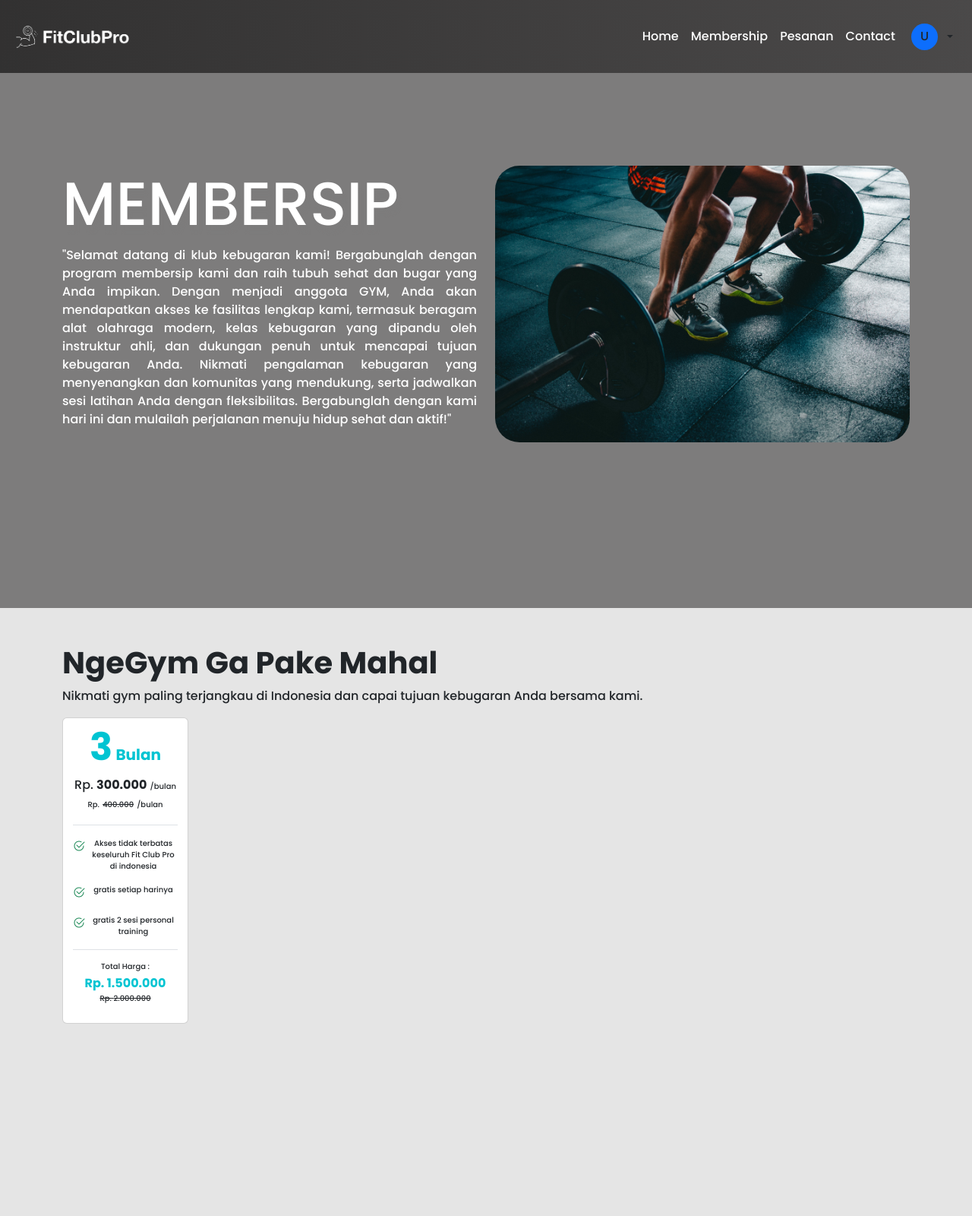
After one commit to AdrianAlga/FitClubPro, a PHP site: page /membersip.html in a window 1280 px wide. The commit adds this page. Shown: the whole page at 76% size. Run offline with PHP 8.4, Linux system fonts and the light colour scheme.

Commit message:
membersip

```diff
--- a/css/style.css
+++ b/css/style.css
@@ -1,11 +1,23 @@
 @import url("https://fonts.googleapis.com/css2?family=Poppins:wght@300;500;700&display=swap");
+@import url("https://cdn.jsdelivr.net/npm/bootstrap-icons@1.10.5/font/bootstrap-icons.css");
 
 /* CSS Variabel */
 :root {
-  --black: linear-gradient(to right, rgb(0, 0, 0), rgb(41, 40, 40));
+  --black: linear-gradient(to right, rgba(0, 0, 0, 0.6), rgba(41, 40, 40, 0.6));
   --fonts: "Poppins", sans-serif;
 }
 /* end css variabel */
+
+/* navbar profile */
+.icn-akun {
+  width: 35px;
+  height: 35px;
+}
+/* end navbar profile */
+
+a{
+  text-decoration: none;
+}
 
 body {
   font-family: var(--fonts);
@@ -31,7 +43,7 @@ body {
 
 #page1 h1 {
   font-size: 100px;
-  text-shadow: 4px 10px #312f2f;
+  text-shadow: 4px 10px #565454;
 }
 /* end home page 1 */
 
@@ -42,7 +54,7 @@ body {
 }
 
 #page2 h2 {
-  font-size: 50px;
+  font-size: 60px;
   text-shadow: 5px 5px 3px #9f9a9a;
   font-weight: 700;
 }
@@ -55,13 +67,12 @@ body {
   #page2 {
     height: 130vh;
   }
-
 }
 /* end home page 2 */
 
 /* home page 3 */
 #page3 {
-  height: 70vh;
+  height: 90vh;
 }
 
 #page3 h2 {
@@ -74,10 +85,10 @@ body {
   left: 30%;
 }
 
-#page3 span{
-    font-size: larger;
-    font-weight: 500;
-    padding-left: 10px;
+#page3 span {
+  font-size: larger;
+  font-weight: 500;
+  padding-left: 10px;
 }
 
 @media (max-width: 768px) {
@@ -93,3 +104,66 @@ body {
   }
 }
 /* end home page 3 */
+
+/* home page 4 */
+#page4 {
+  height: 100vh;
+  background-color: #9c9c9c;
+}
+#page4 h2 {
+  font-size: 70px;
+  text-shadow: 3px 5px 5px #ffffff;
+  font-weight: 500;
+}
+/* end home page 4 */
+
+/* ===== MEMBERSIP ===== */
+
+/* halaman1 */
+#halaman1 {
+  height: 100vh;
+  background-color: #7d7c7c;
+}
+
+#halaman1 h1 {
+  font-size: 80px;
+  text-shadow: 4px 10px 3px #7d7c7c;
+  color: white;
+}
+
+#halaman1 p {
+  text-align: justify;
+  color: white;
+}
+/* end halaman1 */
+
+/* halaman2 */
+#halaman2 {
+  min-height: 100vh;
+  background-color: rgb(229, 229, 229);
+}
+
+#halaman2 .card {
+  min-height: 300px;
+}
+
+.txt1 {
+  font-size: 50px;
+  font-weight: 600;
+  color: rgb(0, 196, 210);
+}
+
+.txt2 {
+  font-size: 20px;
+  font-weight: bold;
+  color: rgb(0, 196, 210);
+}
+
+.txt3 {
+  font-size: 10px;
+}
+.txt4 {
+  color: rgb(0, 196, 210);
+  font-weight: bold;
+}
+/* end halaman2 */
--- /dev/null
+++ b/membersip.html
@@ -0,0 +1,226 @@
+<!DOCTYPE html>
+<html lang="en">
+  <head>
+    <meta charset="utf-8" />
+    <meta name="viewport" content="width=device-width, initial-scale=1" />
+    <title>Bootstrap demo</title>
+    <link href="https://cdn.jsdelivr.net/npm/bootstrap@5.3.1/dist/css/bootstrap.min.css" rel="stylesheet" integrity="sha384-4bw+/aepP/YC94hEpVNVgiZdgIC5+VKNBQNGCHeKRQN+PtmoHDEXuppvnDJzQIu9" crossorigin="anonymous" />
+
+    <!-- CSS -->
+    <link rel="stylesheet" href="css/style.css" />
+  </head>
+  <body>
+    <!-- Navbar -->
+    <nav class="navbar navbar-expand-lg navbar-dark fixed-top">
+      <div class="container-fluid">
+        <a class="navbar-brand" href="#">
+          <img src="images/logo.png" alt="img" height="70px" />
+        </a>
+        <button class="navbar-toggler" type="button" data-bs-toggle="collapse" data-bs-target="#navbarNav" aria-controls="navbarNav" aria-expanded="false" aria-label="Toggle navigation">
+          <span class="navbar-toggler-icon"></span>
+        </button>
+        <div class="collapse navbar-collapse justify-content-end" id="navbarNav">
+          <ul class="navbar-nav">
+            <li class="nav-item">
+              <a class="nav-link active" aria-current="page" href="index.html">Home</a>
+            </li>
+            <li class="nav-item">
+              <a class="nav-link active" aria-current="page" href="membersip.html">Membership</a>
+            </li>
+            <li class="nav-item">
+              <a class="nav-link active" aria-current="page" href="membersip.html">Pesanan</a>
+            </li>
+            <li class="nav-item">
+              <a class="nav-link active" aria-current="page" href="contact.html">Contact</a>
+            </li>
+          </ul>
+        </div>
+        <div class="btn-group">
+          <button type="button" class="btn dropdown-toggle d-flex align-items-center" data-bs-toggle="dropdown" data-bs-display="static" aria-expanded="false">
+            <div class="bg-primary rounded-circle me-2 d-flex align-items-center justify-content-center icn-akun">U</div>
+          </button>
+          <ul class="dropdown-menu dropdown-menu-end py-0">
+            <li>
+              <a href="">
+                <button class="dropdown-item btn py-2" type="button">
+                  Logout
+                </button>
+              </a>
+            </li>
+          </ul>
+        </div>
+      </div>
+    </nav>
+    <!-- end navbar -->
+
+    <!-- halaman1 -->
+    <section id="halaman1">
+      <div class="container h-100">
+        <div class="row h-100 align-items-center">
+          <div class="col-md-6">
+            <h1>MEMBERSIP</h1>
+            <p>
+              "Selamat datang di klub kebugaran kami! Bergabunglah dengan program membersip kami dan raih tubuh sehat dan bugar yang Anda impikan. Dengan menjadi anggota GYM, Anda akan mendapatkan akses ke fasilitas lengkap kami, termasuk
+              beragam alat olahraga modern, kelas kebugaran yang dipandu oleh instruktur ahli, dan dukungan penuh untuk mencapai tujuan kebugaran Anda. Nikmati pengalaman kebugaran yang menyenangkan dan komunitas yang mendukung, serta
+              jadwalkan sesi latihan Anda dengan fleksibilitas. Bergabunglah dengan kami hari ini dan mulailah perjalanan menuju hidup sehat dan aktif!"
+            </p>
+          </div>
+          <div class="col-md-6">
+            <img src="images/GYM.jpg" alt="img" class="img-fluid rounded-5" />
+          </div>
+        </div>
+      </div>
+    </section>
+    <!-- end halaman1 -->
+
+    <!-- halaman2 -->
+    <section id="halaman2">
+      <div class="container py-5">
+        <div class="row">
+          <h1 class="fw-bold">NgeGym Ga Pake Mahal</h1>
+          <p>Nikmati gym paling terjangkau di Indonesia dan capai tujuan kebugaran Anda bersama kami.</p>
+        </div>
+        <div class="row">
+          <div class="col-2 mb-2">
+            <div class="card">
+              <button class="btn p-0" data-bs-toggle="modal" data-bs-target="#exampleModal">
+                <div class="container h-100">
+                  <div class="row">
+                    <div class="col-12">
+                      <span class="txt1">3</span>
+                      <span class="txt2">Bulan</span>
+                    </div>
+                  </div>
+                  <div class="row">
+                    <div class="col-12">
+                      <span>Rp.</span>
+                      <span class="fw-bold">300.000</span>
+                      <span class="txt3">/bulan</span>
+                    </div>
+                    <div class="col-12">
+                      <span class="txt3">Rp.</span>
+                      <span class="txt3"><del>400.000</del></span>
+                      <span class="txt3">/bulan</span>
+                    </div>
+                    <div class="col-12 py-3">
+                      <div class="border-bottom"></div>
+                    </div>
+                  </div>
+                  <div class="row">
+                    <div class="col-12">
+                      <div class="container p-0">
+                        <div class="row">
+                          <div class="col-1">
+                            <p class="fs-6"><i class="bi bi-check2-circle text-success"></i></p>
+                          </div>
+                          <div class="col-10">
+                            <p class="txt3">Akses tidak terbatas keseluruh Fit Club Pro di indonesia</p>
+                          </div>
+                        </div>
+                        <div class="row">
+                          <div class="col-1">
+                            <p class="fs-6"><i class="bi bi-check2-circle text-success"></i></p>
+                          </div>
+                          <div class="col-10">
+                            <p class="txt3">gratis setiap harinya</p>
+                          </div>
+                        </div>
+                        <div class="row">
+                          <div class="col-1">
+                            <p class="fs-6"><i class="bi bi-check2-circle text-success"></i></p>
+                          </div>
+                          <div class="col-10">
+                            <p class="txt3">gratis 2 sesi personal training</p>
+                          </div>
+                          <div class="col-12 pb-2">
+                            <div class="border-bottom"></div>
+                          </div>
+                        </div>
+                      </div>
+                    </div>
+                  </div>
+                  <div class="row pb-2">
+                    <div class="col-12">
+                      <span class="txt3">Total Harga :</span>
+                      <div class="txt4">
+                        <span>Rp.</span>
+                        <span>1.500.000</span>
+                      </div>
+                      <div>
+                        <p class="txt3">
+                          <del>
+                            <span>Rp.</span>
+                            <span>2.000.000</span>
+                          </del>
+                        </p>
+                      </div>
+                    </div>
+                  </div>
+                </div>
+              </button>
+            </div>
+          </div>
+        </div>
+      </div>
+      <!-- Modal checkout-->
+      <form action="">
+        <div class="modal fade" id="exampleModal" tabindex="-1" aria-labelledby="exampleModalLabel" aria-hidden="true">
+          <div class="modal-dialog modal-lg modal-dialog-scrollable">
+            <div class="modal-content">
+              <div class="modal-header">
+                <div class="col-2"></div>
+                <div class="col-8 text-center">
+                  <h1 class="modal-title fs-5" id="exampleModalLabel">Berlangganan</h1>
+                </div>
+                <div class="col-2 text-end">
+                  <button type="button" class="btn-close" data-bs-dismiss="modal" aria-label="Close"></button>
+                </div>
+              </div>
+              <div class="modal-body">
+                <div class="mb-3">
+                  <label for="fieldName" class="form-label">Masukkan Nama</label>
+                  <input type="text" class="form-control" id="fieldName" name="fieldName" required/>
+                </div>
+                <div class="mb-3">
+                  <label for="fieldName" class="form-label">Masukkan Email</label>
+                  <input type="email" class="form-control" id="fieldName" name="fieldName" required/>
+                </div>
+                <div class="mb-3">
+                  <label for="fieldName" class="form-label">Masukkan Alamat</label>
+                  <input type="text" class="form-control" id="fieldName" name="fieldName" required/>
+                </div>
+                <div class="mb-3">
+                  <label for="fieldName" class="form-label">Masukkan NoHp</label>
+                  <input type="number" class="form-control" id="fieldName" name="fieldName" required/>
+                </div>
+                <div class="mb-3">
+                  <div class="container">
+                    <div class="row">
+                      <div class="col-6">
+                        <label for="fieldName" class="form-label">Masukkan Umur</label>
+                        <input type="number" class="form-control" id="fieldName" name="fieldName" required/>
+                      </div>
+                      <div class="col-6">
+                        <label for="fieldName" class="form-label">Jenis Kelamin</label>
+                        <select class="form-select" aria-label="Default select example">
+                          <option value="1">Laki-Laki</option>
+                          <option value="2">Perempuan</option>
+                        </select>
+                      </div>
+                    </div>
+                  </div>
+                </div>
+              </div>
+              <div class="modal-footer">
+                <button type="button" class="btn btn-secondary" data-bs-dismiss="modal">Batal</button>
+                <button type="submit" class="btn btn-primary">Kirim</button>
+              </div>
+            </div>
+          </div>
+        </div>
+      </form>
+    </section>
+    <!-- end halaman2 -->
+    <script src="https://cdn.jsdelivr.net/npm/bootstrap@5.3.1/dist/js/bootstrap.bundle.min.js" integrity="sha384-HwwvtgBNo3bZJJLYd8oVXjrBZt8cqVSpeBNS5n7C8IVInixGAoxmnlMuBnhbgrkm" crossorigin="anonymous"></script>
+  </body>
+</html>
```
Also changed, not shown: coba.html (+4 -19 lines), index.html (+26 -8 lines), about.html (deleted), images/GYM.jpg (added).
